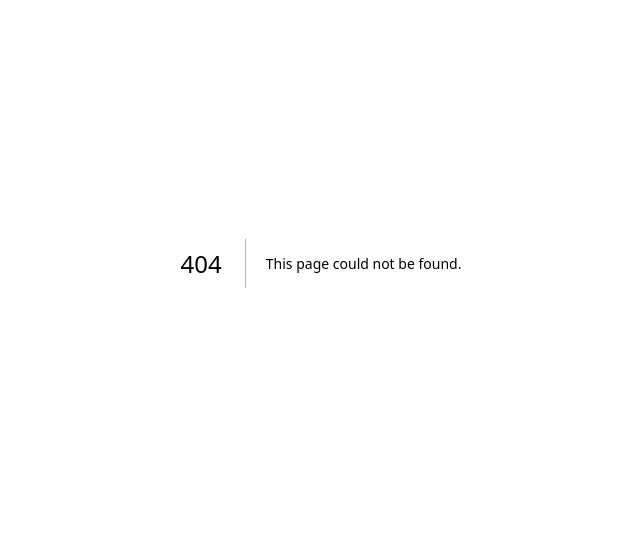
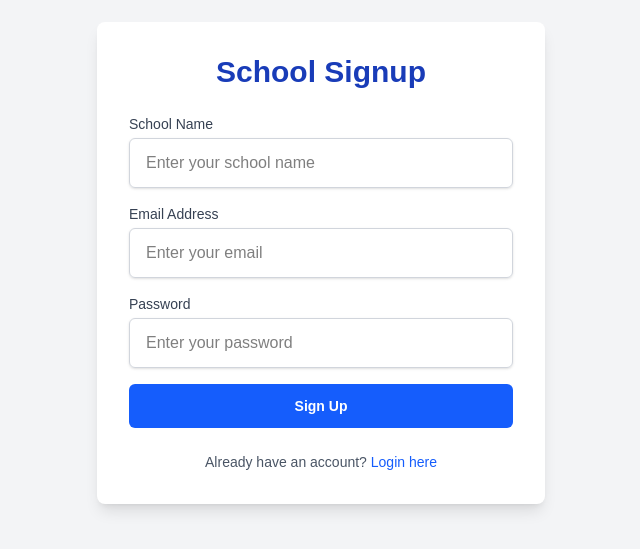
Before and after one commit to patharwataditya/school-competition, a Next.js app: page /register in a window 1280 px wide. Before the commit this address had no page. Shown: the part 137-686 px from the top of the page, without its empty margins (319-959 px from the left). Built offline with nearby package versions, Linux system fonts and the light colour scheme.

Commit message:
Minor Changes

```diff
--- /dev/null
+++ b/src/app/login/page.js
@@ -0,0 +1,94 @@
+//login page
+"use client";
+import { useState } from "react";
+
+export default function Login() {
+  const [form, setForm] = useState({ email: "", password: "" });
+
+  const handleChange = (e) => setForm({ ...form, [e.target.name]: e.target.value });
+
+  const handleSubmit = async (e) => {
+    e.preventDefault();
+    try {
+      const response = await fetch("YOUR_API_GATEWAY_URL/login", {
+        method: "POST",
+        headers: { "Content-Type": "application/json" },
+        body: JSON.stringify(form),
+      });
+      const data = await response.json();
+      if (data.token) {
+        localStorage.setItem("token", data.token);
+        alert(data.message || "Login successful!");
+      } else {
+        alert(data.message || "Invalid credentials");
+      }
+    } catch (error) {
+      alert("An error occurred. Please try again.");
+    }
+  };
+
+  return (
+    <div className="flex flex-col items-center justify-center min-h-screen bg-gray-100">
+      {/* Card Container */}
+      <div className="w-full max-w-md p-8 space-y-6 bg-white rounded-lg shadow-lg">
+        {/* Header */}
+        <h2 className="text-3xl font-bold text-center text-blue-800">School Login</h2>
+
+        {/* Form */}
+        <form onSubmit={handleSubmit} className="space-y-4">
+          {/* Email Input */}
+          <div>
+            <label htmlFor="email" className="block text-sm font-medium text-gray-700">
+              Email Address
+            </label>
+            <input
+              id="email"
+              name="email"
+              type="email"
+              placeholder="Enter your email"
+              value={form.email}
+              onChange={handleChange}
+              required
+              className="mt-1 text-black block w-full px-4 py-3 border border-gray-300 rounded-md shadow-sm focus:outline-none focus:ring-2 focus:ring-blue-500 focus:border-blue-500"
+            />
+          </div>
+
+          {/* Password Input */}
+          <div>
+            <label htmlFor="password" className="block text-sm font-medium text-gray-700">
+              Password
+            </label>
+            <input
+              id="password"
+              name="password"
+              type="password"
+              placeholder="Enter your password"
+              value={form.password}
+              onChange={handleChange}
+              required
+              className="mt-1 text-black block w-full px-4 py-3 border border-gray-300 rounded-md shadow-sm focus:outline-none focus:ring-2 focus:ring-blue-500 focus:border-blue-500"
+            />
+          </div>
+
+          {/* Submit Button */}
+          <button
+            type="submit"
+            className="w-full py-3 text-sm font-semibold text-white bg-blue-600 rounded-md hover:bg-blue-700 focus:outline-none focus:ring-2 focus:ring-blue-500 focus:ring-offset-2"
+          >
+            Login
+          </button>
+        </form>
+
+        {/* Additional Links */}
+        <div className="text-center">
+          <p className="text-sm text-gray-600">
+            Don't have an account?{" "}
+            <a href="/register" className="font-medium text-blue-600 hover:text-blue-700">
+              Register here
+            </a>
+          </p>
+        </div>
+      </div>
+    </div>
+  );
+}
--- a/src/app/page.js
+++ b/src/app/page.js
@@ -1,8 +1,9 @@
 import React from "react";
+import Link from "next/link";
 
 export default function CompetitionDetails() {
   return (
-    <div className="min-h-screen bg-gray-100 flex flex-col items-center justify-center p-4">
+    <div className="min-h-screen bg-gray-100 flex flex-col items-center justify-center p-4 relative">
       {/* Header */}
       <header className="text-center mb-8">
         <h1 className="text-3xl font-bold text-blue-800">
@@ -15,6 +16,22 @@ export default function CompetitionDetails() {
           INTER-SCHOOL COMPETITION - HON. BABANRAO BIRNALE TROPHY (2025-26)
         </p>
       </header>
+
+      {/* Register and Login Buttons */}
+      <div className="absolute top-4 right-4 flex gap-4">
+        <Link
+          href="/register"
+          className="bg-blue-600 text-white px-4 py-2 rounded-md hover:bg-blue-700 transition-colors"
+        >
+          Register
+        </Link>
+        <Link
+          href="/login"
+          className="bg-gray-200 text-gray-800 px-4 py-2 rounded-md hover:bg-gray-300 transition-colors"
+        >
+          Login
+        </Link>
+      </div>
 
       {/* Card Container */}
       <div className="grid grid-cols-1 md:grid-cols-2 lg:grid-cols-3 gap-6 max-w-6xl w-full">
--- /dev/null
+++ b/src/app/register/page.js
@@ -0,0 +1,106 @@
+//register page
+"use client";
+import { useState } from "react";
+
+export default function Signup() {
+  const [form, setForm] = useState({ school_name: "", email: "", password: "" });
+
+  const handleChange = (e) => setForm({ ...form, [e.target.name]: e.target.value });
+
+  const handleSubmit = async (e) => {
+    e.preventDefault();
+    try {
+      const response = await fetch("YOUR_API_GATEWAY_URL/signup", {
+        method: "POST",
+        headers: { "Content-Type": "application/json" },
+        body: JSON.stringify(form),
+      });
+      const data = await response.json();
+      alert(data.message || "Signup successful!");
+    } catch (error) {
+      alert("An error occurred. Please try again.");
+    }
+  };
+
+  return (
+    <div className="flex flex-col items-center justify-center min-h-screen bg-gray-100">
+      {/* Card Container */}
+      <div className="w-full max-w-md p-8 space-y-6 bg-white rounded-lg shadow-lg">
+        {/* Header */}
+        <h2 className="text-3xl font-bold text-center text-blue-800">School Signup</h2>
+
+        {/* Form */}
+        <form onSubmit={handleSubmit} className="space-y-4">
+          {/* School Name Input */}
+          <div>
+            <label htmlFor="school_name" className="block text-sm font-medium text-gray-700">
+              School Name
+            </label>
+            <input
+              id="school_name"
+              name="school_name"
+              type="text"
+              placeholder="Enter your school name"
+              value={form.school_name}
+              onChange={handleChange}
+              required
+              className="mt-1 text-black block w-full px-4 py-3 border border-gray-300 rounded-md shadow-sm focus:outline-none focus:ring-2 focus:ring-blue-500 focus:border-blue-500"
+            />
+          </div>
+
+          {/* Email Input */}
+          <div>
+            <label htmlFor="email" className="block text-sm font-medium text-gray-700">
+              Email Address
+            </label>
+            <input
+              id="email"
+              name="email"
+              type="email"
+              placeholder="Enter your email"
+              value={form.email}
+              onChange={handleChange}
+              required
+              className="mt-1 text-black block w-full px-4 py-3 border border-gray-300 rounded-md shadow-sm focus:outline-none focus:ring-2 focus:ring-blue-500 focus:border-blue-500"
+            />
+          </div>
+
+          {/* Password Input */}
+          <div>
+            <label htmlFor="password" className="block text-sm font-medium text-gray-700">
+              Password
+            </label>
+            <input
+              id="password"
+              name="password"
+              type="password"
+              placeholder="Enter your password"
+              value={form.password}
+              onChange={handleChange}
+              required
+              className="mt-1 text-black block w-full px-4 py-3 border border-gray-300 rounded-md shadow-sm focus:outline-none focus:ring-2 focus:ring-blue-500 focus:border-blue-500"
+            />
+          </div>
+
+          {/* Submit Button */}
+          <button
+            type="submit"
+            className="w-full py-3 text-sm font-semibold text-white bg-blue-600 rounded-md hover:bg-blue-700 focus:outline-none focus:ring-2 focus:ring-blue-500 focus:ring-offset-2"
+          >
+            Sign Up
+          </button>
+        </form>
+
+        {/* Additional Links */}
+        <div className="text-center">
+          <p className="text-sm text-gray-600">
+            Already have an account?{" "}
+            <a href="/login" className="font-medium text-blue-600 hover:text-blue-700">
+              Login here
+            </a>
+          </p>
+        </div>
+      </div>
+    </div>
+  );
+}
```
Also changed, not shown: src/app/home/page.js (added).
